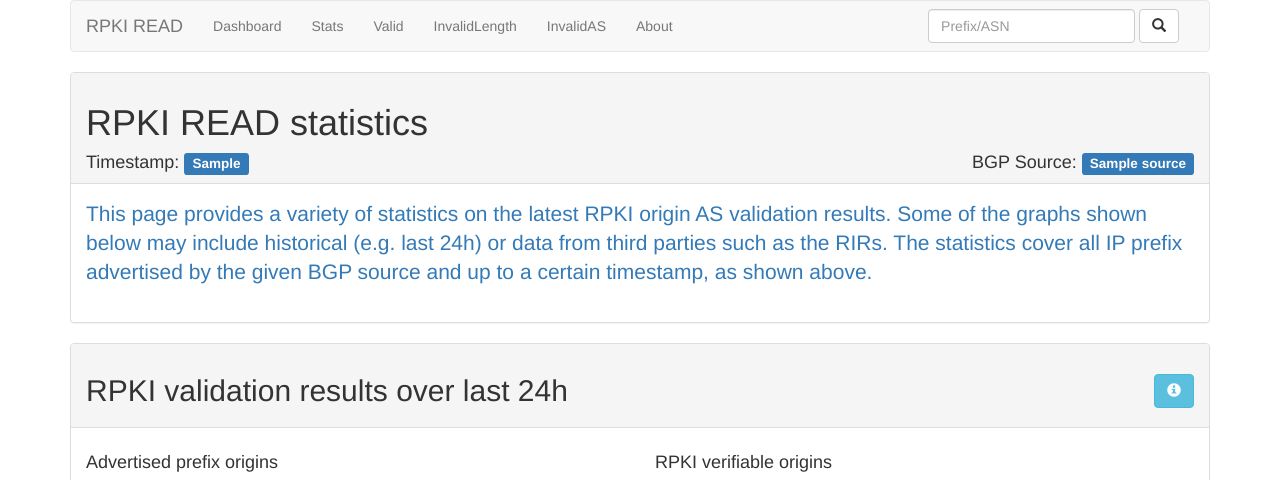
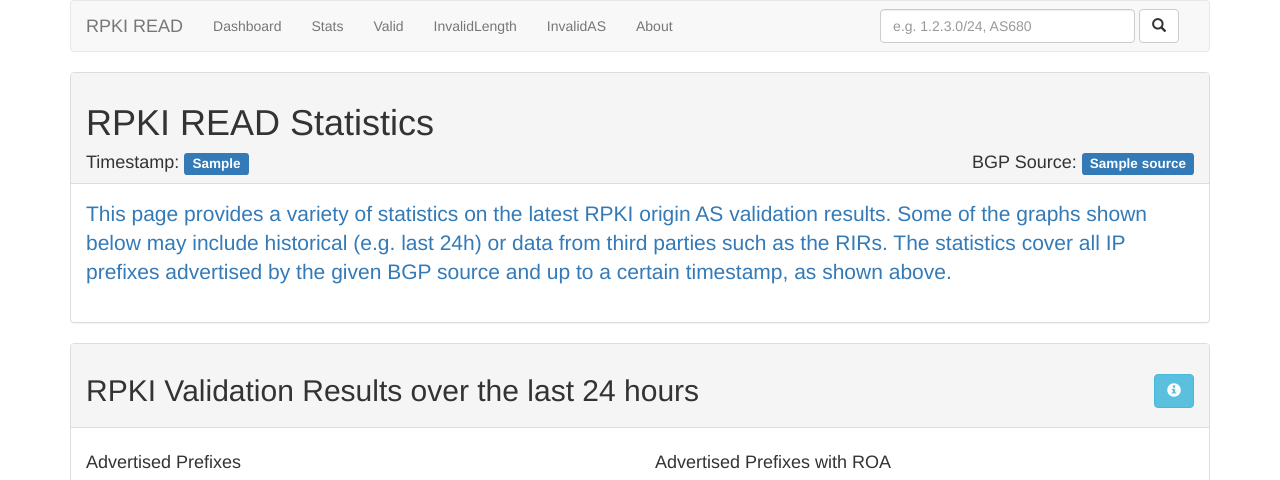
Before and after one commit to rtrlib/rpki-read, a Flask app: template src/app/templates/stats.html in a window 1280 px wide. Shown: the top 480 px of the page. Run offline with Flask 2, Linux system fonts and the light colour scheme; the template is opened without the code that fills it: most values are stand-ins (such as "Sample title", 1, 10 or a date in 2020); some libraries are stand-ins or nearby versions.

Commit message:
html: update and typos

```diff
--- a/src/app/mongodb.py
+++ b/src/app/mongodb.py
@@ -1,7 +1,6 @@
 """
 """
 import logging
-import time
 
 from datetime import datetime
 from pymongo import MongoClient, DESCENDING
--- a/src/app/templates/base.html
+++ b/src/app/templates/base.html
@@ -39,7 +39,7 @@
                     </ul>
                     <form action="/search" method="post" class="navbar-form navbar-right" role="search">
                         <div class="form-group">
-                            <input type="text" class="form-control" size="20" placeholder="Prefix/ASN" name="query" />
+                            <input type="text" class="form-control" size="26" placeholder="e.g. 1.2.3.0/24, AS680" name="query" />
                         </div>
                         <button type="submit" class="btn btn-default" aria-label="Left Align">
                             <span class="glyphicon glyphicon-search" aria-hidden="true"></span>
--- a/src/app/templates/stats.html
+++ b/src/app/templates/stats.html
@@ -140,7 +140,7 @@
             <div class="col-xs-12">
                 <div class="panel panel-default">
                     <div class="panel-heading">
-                        <h1>RPKI READ statistics</h1>
+                        <h1>RPKI READ Statistics</h1>
                         <h4>
                             <span class="pull-left">Timestamp: <span class="label label-primary">{{ stats.latest_dt }}</span></span>
                             <span class="pull-right">BGP Source: <span class="label label-primary">{{ stats.source }}</span></span>
@@ -151,7 +151,7 @@
                         <p class="text-primary lead">
                             This page provides a variety of statistics on the latest RPKI origin AS validation results.
                             Some of the graphs shown below may include historical (e.g. last 24h) or data from third parties such as the RIRs.
-                            The statistics cover all IP prefix advertised by the given BGP source and up to a certain timestamp, as shown above.
+                            The statistics cover all IP prefixes advertised by the given BGP source and up to a certain timestamp, as shown above.
                         </p>
                     </div>
                 </div>
@@ -162,7 +162,7 @@
                 <div class="panel panel-default">
                     <div class="panel-heading">
                         <h2>
-                            RPKI validation results over last 24h
+                            RPKI Validation Results over the last 24 hours
                             <button type="button" class="btn btn-info pull-right" data-toggle="collapse" data-target="#info_last24h">
                                 <span class="glyphicon glyphicon-info-sign" aria-hidden="true"></span>
                             </button>
@@ -172,8 +172,8 @@
                         <div class="row">
                             <div id="info_last24h" class="col-xs-12 alert alert-info collapse" role="alert">
                                 <p class="text-justify">
-                                    The graphs below show the RPKI validation results for all prefix origins observed during the last 24h.
-                                    A verifiable prefix origin has at least one Route Origin Authorization (ROA) for that prefix in the RPKI.
+                                    The graphs below show the RPKI validation results for all prefixes observed during the last 24h.
+                                    A verifiable prefix has at least one Route Origin Authorization (ROA) for that prefix and its origin AS in the RPKI.
                                     <i>Note</i> that the number of prefix to origin AS relations is likely higher than the number of distinct IP prefixes advertised in the BGP.
                                     Because, a certain IP prefix might be announced by multiple ASes, thus it has several origins.
                                 </p>
@@ -181,11 +181,11 @@
                         </div>
                         <div class="row">
                             <div class="col-md-6 col-xs-12">
-                                <h4>Advertised prefix origins</h4>
+                                <h4>Advertised Prefixes</h4>
                                 <div id="lChartAll24h" style="height: 280px"></div>
                             </div> <!-- div panel body col left -->
                             <div class="col-md-6 col-xs-12">
-                                <h4>RPKI verifiable origins</h4>
+                                <h4>Advertised Prefixes with ROA</h4>
                                 <div id="lChartROA24h" style="height: 280px"></div>
                             </div> <!-- div panel body col right -->
                         </div> <!-- div row-eq-height -->
@@ -199,7 +199,7 @@
                 <div class="panel panel-default">
                     <div class="panel-heading">
                         <h2>
-                            RPKI validation results for IPv4
+                            RPKI Validation Results for IPv4
                             <button type="button" class="btn btn-info pull-right" data-toggle="collapse" data-target="#info_ipv4">
                                 <span class="glyphicon glyphicon-info-sign" aria-hidden="true"></span>
                             </button>
@@ -209,8 +209,8 @@
                         <div class="row">
                             <div id="info_ipv4" class="col-xs-12 alert alert-info collapse" role="alert">
                                 <p class="text-justify">
-                                    The graphs below show the RPKI validation states for all currently advertised IPv4 prefixes.
-                                    They show relative validity over number of prefix origins and how much of the advertised IPv4 address space is covered by the RPKI.
+                                    The graphs below show the RPKI validation results for all currently advertised IPv4 prefixes.
+                                    They show relative validition states over number of advertised prefixes and how much of the advertised IPv4 address space is covered by the RPKI.
                                     <i>Note</i> that a distinct IP prefix can have multiple origin AS, and is thus counted several times.
                                     However, for address space coverage each prefix is counted only once, with preference on validation results in the following order: <i>Valid</i>, <i>Invalid Length</i>, <i>Invalid AS</i>, <i>Not Found</i>.
                                 </p>
@@ -218,11 +218,11 @@
                         </div>
                         <div class="row">
                             <div class="col-md-6 col-xs-12">
-                                <h4>Number of advertised prefix origins</h4>
+                                <h4>Number of Advertised Prefixes</h4>
                                 <div id="pc_ipv4_origins" style="height: 280px"></div>
                             </div> <!-- div panel body col left -->
                             <div class="col-md-6 col-xs-12">
-                                <h4>Coverage of advertised address space</h4>
+                                <h4>Coverage of Advertised Address Space</h4>
                                 <div id="pc_ipv4_coverage" style="height: 280px"></div>
                             </div> <!-- div panel body col right -->
                         </div> <!-- div row-eq-height -->
@@ -237,7 +237,7 @@
                 <div class="panel panel-default">
                     <div class="panel-heading">
                         <h2>
-                            RPKI validation results for IPv6
+                            RPKI Validation Results for IPv6
                             <button type="button" class="btn btn-info pull-right" data-toggle="collapse" data-target="#info_ipv4">
                                 <span class="glyphicon glyphicon-info-sign" aria-hidden="true"></span>
                             </button>
@@ -247,20 +247,20 @@
                         <div class="row">
                             <div id="info_ipv4" class="col-xs-12 alert alert-info collapse" role="alert">
                                 <p class="text-justify">
-                                    The graphs below show the RPKI validation states for all currently advertised IPv6 prefixes.
-                                    They show relative validity over number of prefix origins and how much of the advertised IPv6 address space is covered by the RPKI.
+                                    The graphs below show the RPKI validation results for all currently advertised IPv6 prefixes.
+                                    They show relative validition states over number of prefixes and how much of the advertised IPv6 address space is covered by the RPKI.
                                     <i>Note</i> that a distinct IP prefix can have multiple origins, and is counted several times.
-                                    However, for address space coverage each prefix is counted only once, with respect to its validity (valid, invalid length, invalid AS, not found).
+                                    However, for address space coverage each prefix is counted only once, with preference on validation results in the following order: <i>Valid</i>, <i>Invalid Length</i>, <i>Invalid AS</i>, <i>Not Found</i>.
                                 </p>
                             </div>
                         </div>
                         <div class="row">
                             <div class="col-md-6 col-xs-12">
-                                <h4>Number of advertised prefix origins</h4>
+                                <h4>Number of Advertised Prefixes</h4>
                                 <div id="pc_ipv6_origins" style="height: 280px"></div>
                             </div> <!-- div panel body col left -->
                             <div class="col-md-6 col-xs-12">
-                                <h4>Coverage of advertised address space</h4>
+                                <h4>Coverage of Advertised Address Space</h4>
                                 <div id="pc_ipv6_coverage" style="height: 280px"></div>
                             </div> <!-- div panel body col right -->
                         </div> <!-- div row-eq-height -->
```
Also changed, not shown: Setup.md (+2 -2 lines), src/app/templates/dashboard.html (+11 -11 lines), README.md.
